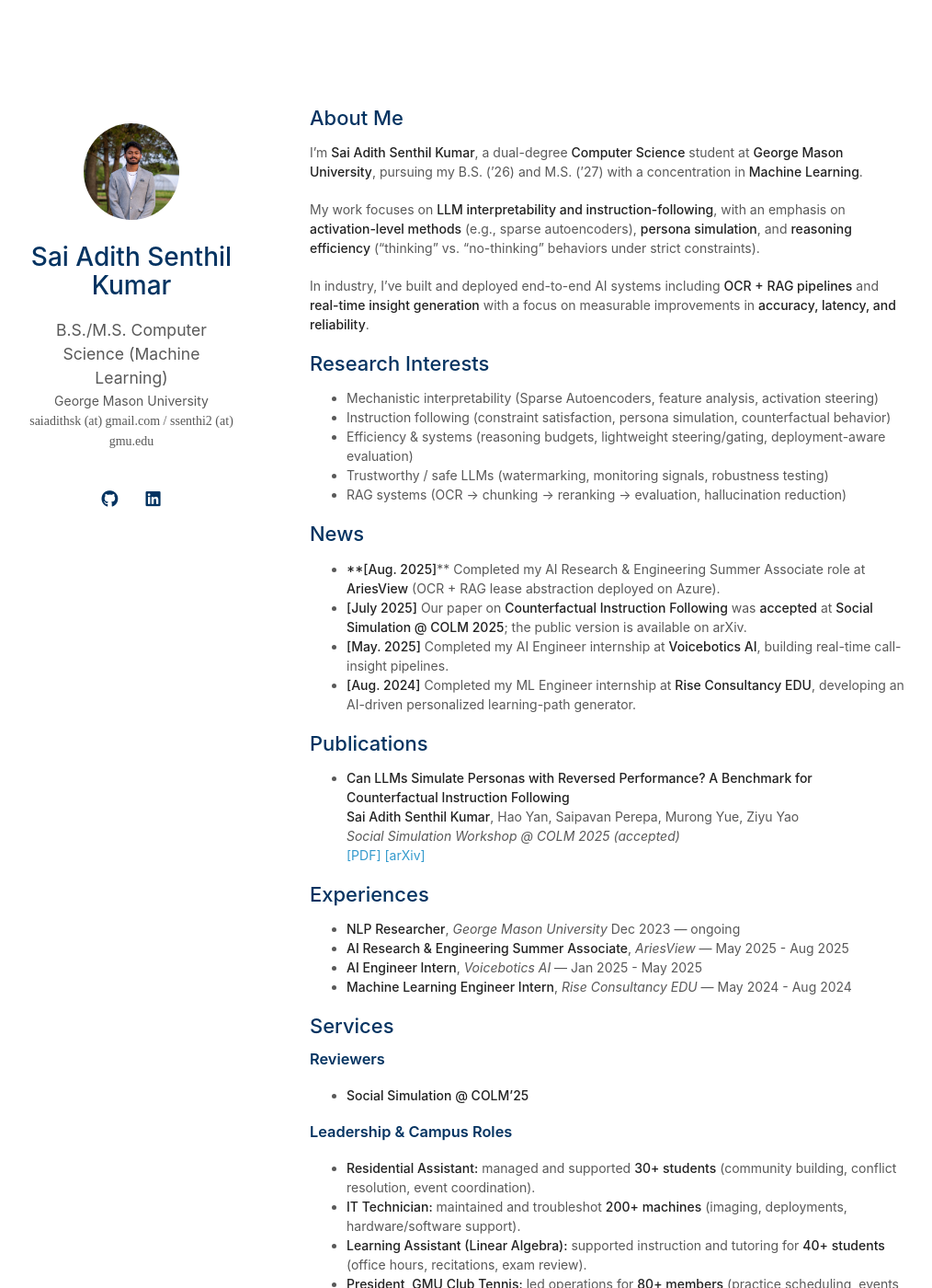
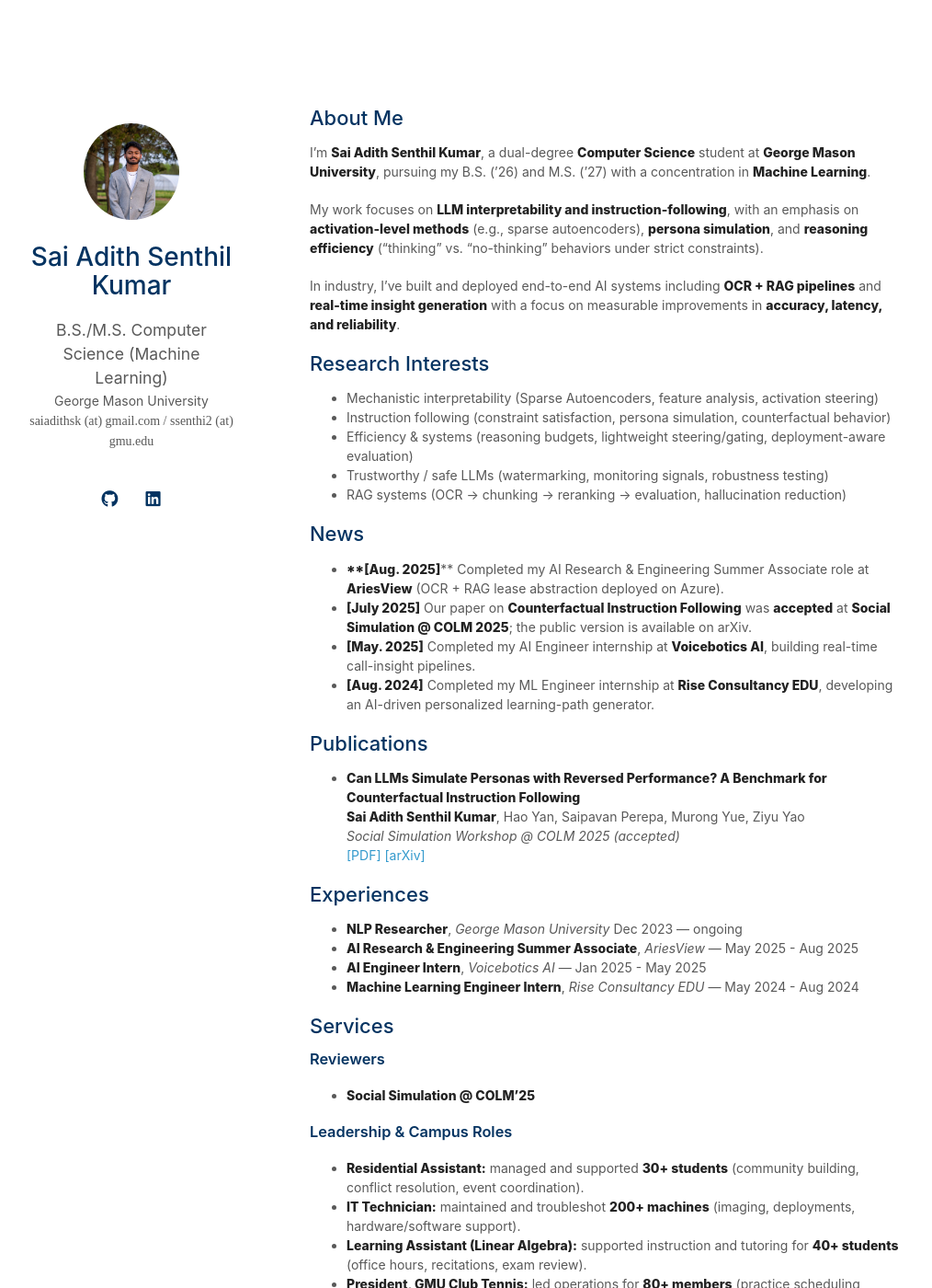
Before and after one commit to SAI-ADITH/SAI-ADITH.github.io, a Jekyll site: the page built from index.md, in a window 1280 px wide and 1400 px high. Shown: the whole window at 92% size, without its empty margins (133-1147 px from the left). Built offline with Jekyll 4.4.1, drawn with Linux system fonts in a browser that asks for light colours; a style sheet for code colours, icons or effects is not loaded; our own code applies the rules of GitHub Pages for plain Markdown files.

Commit message:
Add bold font weight for strong and b elements

```diff
--- a/assets/css/style.scss
+++ b/assets/css/style.scss
@@ -2,3 +2,7 @@
 ---
 
 @import "minimal-light";
+
+strong, b {
+  font-weight: 800;
+}
```
